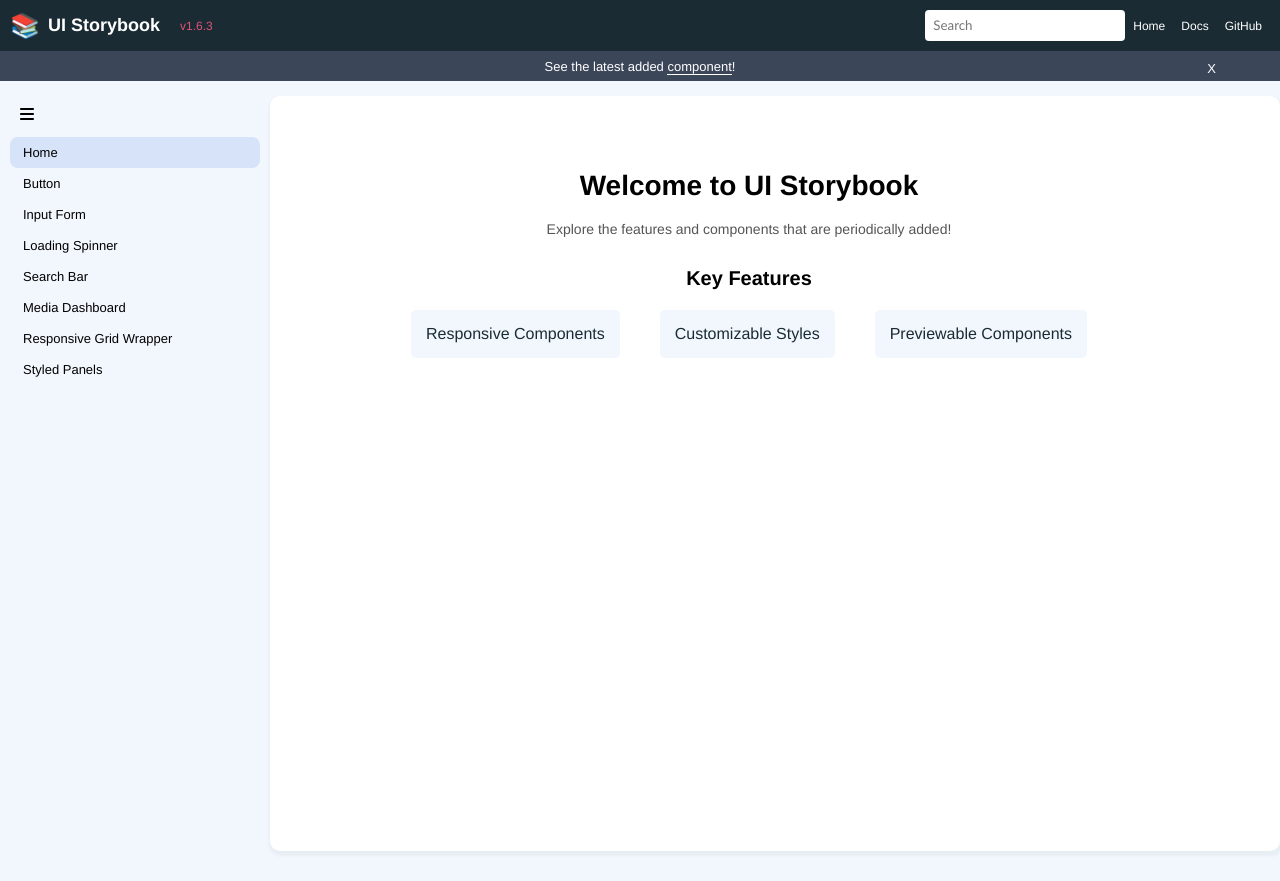
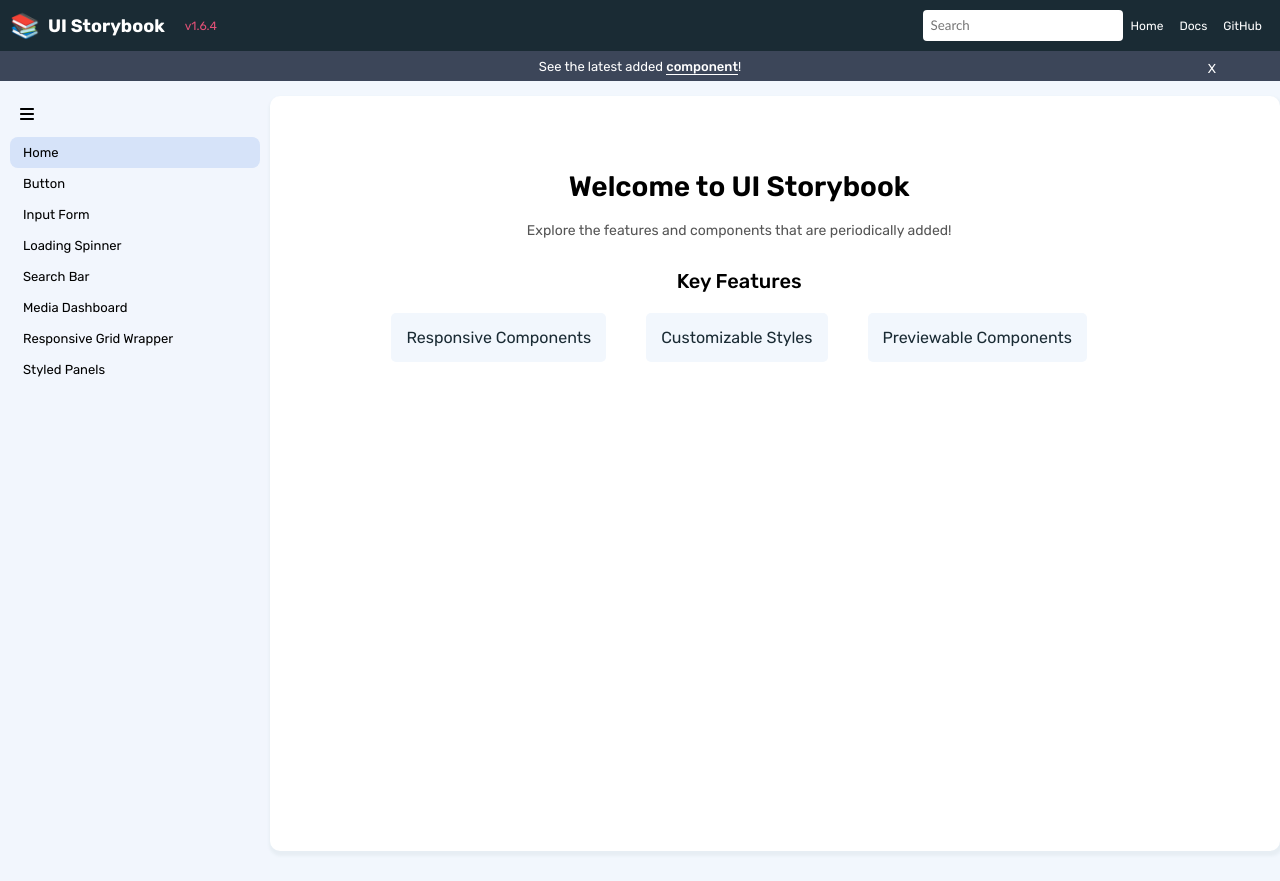
Before and after one commit to justfrankie/ui-storybook, a React (Create React App) app: page / in a window 1280 px wide. Built offline with nearby package versions, Linux system fonts and the light colour scheme.

Commit message:
implement rubik font family, with variations

```diff
--- a/package.json
+++ b/package.json
@@ -1,6 +1,6 @@
 {
   "homepage": "https://justfrankie.github.io/ui-storybook",
-  "version": "1.6.3",
+  "version": "1.6.4",
   "private": true,
   "dependencies": {
     "@fortawesome/fontawesome-svg-core": "^6.5.1",
--- a/public/index.html
+++ b/public/index.html
@@ -6,6 +6,12 @@
     <meta
       name="UI components in a storybook design"
       content="Reusable and previewable web components"
+    />
+    <link rel="preconnect" href="https://fonts.googleapis.com" />
+    <link rel="preconnect" href="https://fonts.gstatic.com" crossorigin />
+    <link
+      href="https://fonts.googleapis.com/css2?family=Rubik:ital,wght@0,300..900;1,300..900&display=swap"
+      rel="stylesheet"
     />
     <link rel="apple-touch-icon" href="%PUBLIC_URL%/logo192.png" />
     <!--
@@ -26,7 +32,7 @@
   </head>
   <body>
     <noscript>You need to enable JavaScript to run this app.</noscript>
-    <div id="root"></div>
+    <div id="root" class="titillium-web-regular"></div>
     <!--
       This HTML file is a template.
       If you open it directly in the browser, you will see an empty page.
--- a/src/components/layout/LatestComponentBanner.jsx
+++ b/src/components/layout/LatestComponentBanner.jsx
@@ -26,6 +26,7 @@ const LatestComponentBanner = ({
           See the latest added{" "}
           <span
             style={{ borderBottom: "1px solid white", cursor: "pointer" }}
+            className="rubik-header"
             onClick={handleLatestComponentClick}
           >
             component
--- a/src/components/ui-components/Home.jsx
+++ b/src/components/ui-components/Home.jsx
@@ -52,7 +52,7 @@ const Home = () => {
   return (
     <HomeContainer>
       <WelcomeSection>
-        <Heading>Welcome to UI Storybook</Heading>
+        <Heading className="rubik-bold">Welcome to UI Storybook</Heading>
         <Description>
           Explore the features and components that are periodically added!
         </Description>
@@ -60,7 +60,7 @@ const Home = () => {
 
       {/* Feature Section */}
       <FeatureSection>
-        <FeatureTitle>Key Features</FeatureTitle>
+        <FeatureTitle className="rubik-header">Key Features</FeatureTitle>
         <FeatureList>
           {featuredItems.map((item, index) => (
             <div style={{ margin: "0 20px" }}>
--- a/src/global.css
+++ b/src/global.css
@@ -1,5 +1,12 @@
 html {
   background-color: rgb(242 246 253);
+}
+
+* {
+  font-family: "Rubik", sans-serif;
+  font-optical-sizing: auto;
+  font-weight: 400;
+  font-style: normal;
 }
 
 a:visited,
@@ -8,3 +15,34 @@ a:link {
   text-decoration-line: none;
   font-size: inherit;
 }
+
+/* fonts */
+/* <uniquifier>: Use a uniquifier for the class name */
+/* <weight>: Use a value from 100 to 900 */
+.rubik-regular {
+  font-family: "Rubik", sans-serif;
+  font-optical-sizing: auto;
+  font-weight: 400;
+  font-style: normal;
+}
+
+.rubik-thin {
+  font-family: "Rubik", sans-serif;
+  font-optical-sizing: auto;
+  font-weight: 300;
+  font-style: normal;
+}
+
+.rubik-header {
+  font-family: "Rubik", sans-serif;
+  font-optical-sizing: auto;
+  font-weight: 500;
+  font-style: normal;
+}
+
+.rubik-bold {
+  font-family: "Rubik", sans-serif;
+  font-optical-sizing: auto;
+  font-weight: 600;
+  font-style: normal;
+}
```
